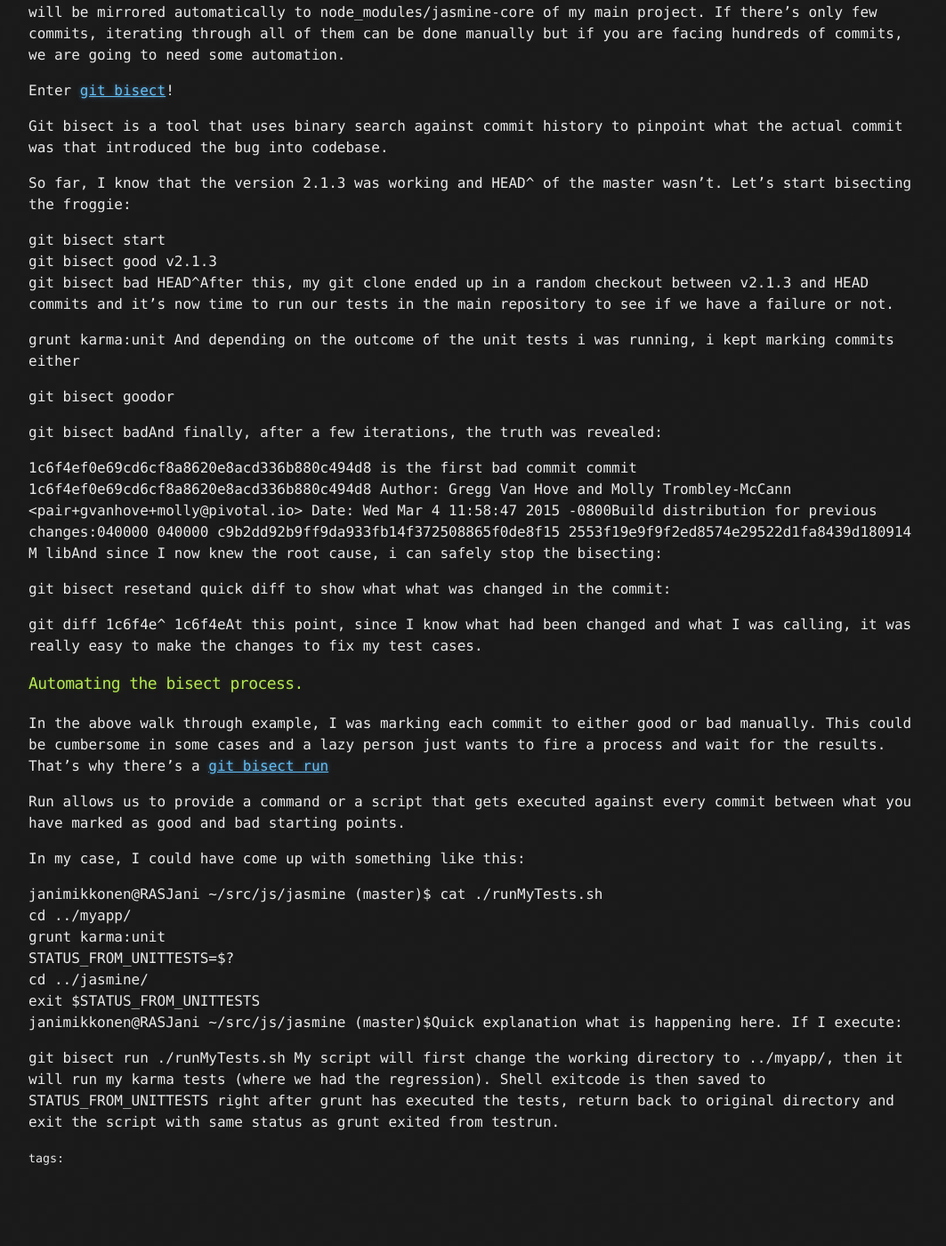
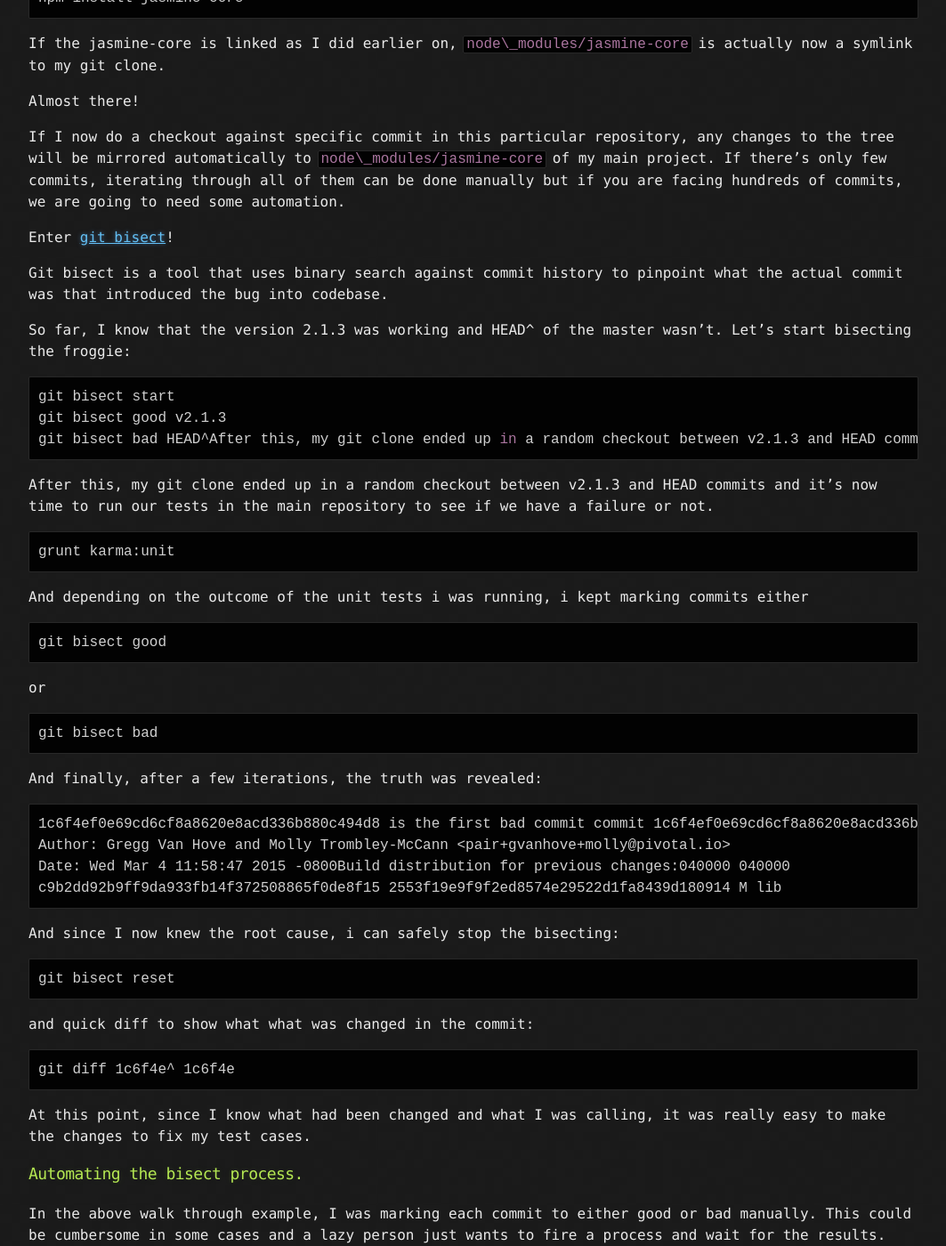
Before and after one commit to rasjani/rasjani.github.io, a Jekyll site: the page built from _posts/2015-03-19-debugging-3rd-party-npm-module-regression.markdown, in a window 1280 px wide and 1400 px high, scrolled down 1307 px. Shown: the whole window at 89% size, without its empty margins (108-1171 px from the left). Built offline with Jekyll 4.4.1, drawn with Linux system fonts in a browser that asks for light colours; before the commit the page ends 2640 px from its top, so only the background shows below that; some of the changed text lies outside the part shown.

Commit message:
post updates

````diff
--- a/_posts/2015-03-19-debugging-3rd-party-npm-module-regression.markdown
+++ b/_posts/2015-03-19-debugging-3rd-party-npm-module-regression.markdown
@@ -4,69 +4,118 @@
 date:	2015-03-19
 ---
 
-  I was recently tasked to help with upgrading our npm module dependencies. The reason for this was after upgrading jasmine from 2.1.3 to latest 2.2.0, a small portion of our test cases started to fail. Which, if you have ever worked with npm, is quite common. So, I’ll be using this scenario as an example in how to debug 3rd party npm module regressions to help demonstrate the approach so it can be used generally.
+  I was recently tasked to help with upgrading our npm module dependencies. The reason for this was after upgrading jasmine from 2.1.3 to latest 2.2.0, a small portion of our test cases started to fail. Which, if you have ever worked with npm, is quite common. So, I'll be using this scenario as an example in how to debug 3rd party npm module regressions to help demonstrate the approach so it can be used generally.
 
-So, we have a regression somewhere, what now? There’s few obvious things that might be the root cause.
+So, we have a regression somewhere, what now? There's few obvious things that might be the root cause.
 
 * APIs have changed from one version to another
 * Genuine regression in the dependency
-The first scenario could be due to an error that is between your own code and it’s dependency, or it could also be between your dependencies. This is too often the case because people are lazy or ignorant when they [declare versions in package.json](http://blog.nodejitsu.com/package-dependencies-done-right/).
+The first scenario could be due to an error that is between your own code and it's dependency, or it could also be between your dependencies. This is too often the case because people are lazy or ignorant when they [declare versions in package.json](http://blog.nodejitsu.com/package-dependencies-done-right/).
 
-In our case, we were using [jasmine](https://github.com/jasmine/jasmine/), [sinon](https://github.com/cjohansen/Sinon.JS/) and [jasmine-sinon](https://github.com/froots/jasmine-sinon) matchers. Our test cases where failing in steps where we were using jasmine.any() in toHaveBeenCalledWith() jasmine-sinon matcher.
+In our case, we were using [jasmine](https://github.com/jasmine/jasmine/), [sinon](https://github.com/cjohansen/Sinon.JS/) and [jasmine-sinon](https://github.com/froots/jasmine-sinon) matchers. Our test cases where failing in steps where we were using `jasmine.any()` in `toHaveBeenCalledWith()` jasmine-sinon matcher.
 
-There are few ways to isolate whats up with the problems at this stage. What has changed ? Check out the release notes if there’s anything that could someone relate to the issue at hand. But that requires a lot of guess work. How about brute forcing your way into the root cause. You know, just open the damn code and do some trace debugging to try to pinpoint what could be the cause by running it and seeing what happens and where. For this, we need “use the source, luke!”
+There are few ways to isolate whats up with the problems at this stage. What has changed ? Check out the release notes if there's anything that could someone relate to the issue at hand. But that requires a lot of guess work. How about brute forcing your way into the root cause. You know, just open the damn code and do some trace debugging to try to pinpoint what could be the cause by running it and seeing what happens and where. For this, we need "use the source, luke!"
 
-git clone git@github.com:jasmine/jasmine.gitAfter going through the checkout, it’s painfully obvious: if you know the codebase of the 3rd party lib well, this might be good solution. But most often this is not the case
+```bash
+git clone git@github.com:jasmine/jasmine.git
+```
 
-Let’s stop here and think. We have established that we have a version that works, and newer version that does not. If we know what the piece of code was that caused the failures, we have a good starting point to actually fixing these errors.
+After going through the checkout, it's painfully obvious: if you know the codebase of the 3rd party lib well, this might be good solution. But most often this is not the case
 
-We have the source but how can we use this particular git repo as part of the debugging process as it’s just a repo and we need it as proper dependency inside our main project’s node\_modules? The answer relies on npm itself; with npm link you can mark any git repository as a provider for the package defined in the original repo’s package.json file.
+Let's stop here and think. We have established that we have a version that works, and newer version that does not. If we know what the piece of code was that caused the failures, we have a good starting point to actually fixing these errors.
 
+We have the source but how can we use this particular git repo as part of the debugging process as it's just a repo and we need it as proper dependency inside our main project's node\_modules? The answer relies on npm itself; with npm link you can mark any git repository as a provider for the package defined in the original repo's package.json file.
+
+```bash
 cd jasmine
-sudo npm linkThen, in my main project’s code which has the failing tests, I can do following:
+sudo npm link
+```
 
-npm install jasmine-coreIf the jasmine-core is linked as I did earlier on, node\_modules/jasmine-core is actually now a symlink to my git clone.
+Then, in my main project's code which has the failing tests, I can do following:
+
+```bash
+npm install jasmine-core
+```
+
+If the jasmine-core is linked as I did earlier on, `node\_modules/jasmine-core` is actually now a symlink to my git clone.
 
 Almost there!
 
-If I now do a checkout against specific commit in this particular repository, any changes to the tree will be mirrored automatically to node\_modules/jasmine-core of my main project. If there’s only few commits, iterating through all of them can be done manually but if you are facing hundreds of commits, we are going to need some automation.
+If I now do a checkout against specific commit in this particular repository, any changes to the tree will be mirrored automatically to `node\_modules/jasmine-core` of my main project. If there's only few commits, iterating through all of them can be done manually but if you are facing hundreds of commits, we are going to need some automation.
 
 Enter [git bisect](http://git-scm.com/docs/git-bisect "Git Bisect")!
 
 Git bisect is a tool that uses binary search against commit history to pinpoint what the actual commit was that introduced the bug into codebase.
 
-So far, I know that the version 2.1.3 was working and HEAD^ of the master wasn’t. Let’s start bisecting the froggie:
+So far, I know that the version 2.1.3 was working and HEAD^ of the master wasn't. Let's start bisecting the froggie:
 
+```bash
 git bisect start
 git bisect good v2.1.3
-git bisect bad HEAD^After this, my git clone ended up in a random checkout between v2.1.3 and HEAD commits and it’s now time to run our tests in the main repository to see if we have a failure or not.
+git bisect bad HEAD^After this, my git clone ended up in a random checkout between v2.1.3 and HEAD commits and it's now time to run our tests in the main repository to see if we have a failure or not.
+```
+After this, my git clone ended up in a random checkout between v2.1.3 and HEAD commits and it's now time to run our tests in the main repository to see if we have a failure or not.
 
-grunt karma:unit And depending on the outcome of the unit tests i was running, i kept marking commits either
+```bash
+grunt karma:unit
+```
 
-git bisect goodor
+And depending on the outcome of the unit tests i was running, i kept marking commits either
 
-git bisect badAnd finally, after a few iterations, the truth was revealed:
+```bash
+git bisect good
+```
+or
 
-1c6f4ef0e69cd6cf8a8620e8acd336b880c494d8 is the first bad commit commit 1c6f4ef0e69cd6cf8a8620e8acd336b880c494d8 Author: Gregg Van Hove and Molly Trombley-McCann <pair+gvanhove+molly@pivotal.io> Date: Wed Mar 4 11:58:47 2015 -0800Build distribution for previous changes:040000 040000 c9b2dd92b9ff9da933fb14f372508865f0de8f15 2553f19e9f9f2ed8574e29522d1fa8439d180914 M libAnd since I now knew the root cause, i can safely stop the bisecting:
+```bash
+git bisect bad
+```
 
-git bisect resetand quick diff to show what what was changed in the commit:
+And finally, after a few iterations, the truth was revealed:
 
-git diff 1c6f4e^ 1c6f4eAt this point, since I know what had been changed and what I was calling, it was really easy to make the changes to fix my test cases.
+```
+1c6f4ef0e69cd6cf8a8620e8acd336b880c494d8 is the first bad commit commit 1c6f4ef0e69cd6cf8a8620e8acd336b880c494d8
+Author: Gregg Van Hove and Molly Trombley-McCann <pair+gvanhove+molly@pivotal.io>
+Date: Wed Mar 4 11:58:47 2015 -0800Build distribution for previous changes:040000 040000
+c9b2dd92b9ff9da933fb14f372508865f0de8f15 2553f19e9f9f2ed8574e29522d1fa8439d180914 M lib
+```
+
+And since I now knew the root cause, i can safely stop the bisecting:
+
+```bash
+git bisect reset
+```
+
+and quick diff to show what what was changed in the commit:
+
+```bash
+git diff 1c6f4e^ 1c6f4e
+```
+
+At this point, since I know what had been changed and what I was calling, it was really easy to make the changes to fix my test cases.
 
 ### Automating the bisect process.
 
-In the above walk through example, I was marking each commit to either good or bad manually. This could be cumbersome in some cases and a lazy person just wants to fire a process and wait for the results. That’s why there’s a [git bisect run](http://git-scm.com/docs/git-bisect#_bisect_run)
+In the above walk through example, I was marking each commit to either good or bad manually. This could be cumbersome in some cases and a lazy person just wants to fire a process and wait for the results. That's why there's a [git bisect run](http://git-scm.com/docs/git-bisect#_bisect_run)
 
 Run allows us to provide a command or a script that gets executed against every commit between what you have marked as good and bad starting points.
 
 In my case, I could have come up with something like this:
 
+```bash
 janimikkonen@RASJani ~/src/js/jasmine (master)$ cat ./runMyTests.sh
 cd ../myapp/
 grunt karma:unit
 STATUS\_FROM\_UNITTESTS=$?
 cd ../jasmine/
 exit $STATUS\_FROM\_UNITTESTS
-janimikkonen@RASJani ~/src/js/jasmine (master)$Quick explanation what is happening here. If I execute:
+janimikkonen@RASJani ~/src/js/jasmine (master)$
+```
 
-git bisect run ./runMyTests.sh My script will first change the working directory to ../myapp/, then it will run my karma tests (where we had the regression). Shell exitcode is then saved to STATUS\_FROM\_UNITTESTS right after grunt has executed the tests, return back to original directory and exit the script with same status as grunt exited from testrun.
+Quick explanation what is happening here. If I execute:
+
+```bash
+git bisect run ./runMyTests.sh
+```
+
+My script will first change the working directory to ../myapp/, then it will run my karma tests (where we had the regression). Shell exitcode is then saved to STATUS\_FROM\_UNITTESTS right after grunt has executed the tests, return back to original directory and exit the script with same status as grunt exited from testrun.
````
Also changed, not shown: _posts/2015-06-16-canjs-builds-with-webpack.markdown (+43 -23 lines), _posts/2015-07-23-enforce-1080p-resolution-through-vga----hdmi-box.markdown (+18 -6 lines), _posts/2016-09-17-travis-automation-for-kodi-addon-repository.markdown (+10 -10 lines), _posts/2018-02-18-saga-of-two-sierra-s.markdown (+15 -12 lines).
